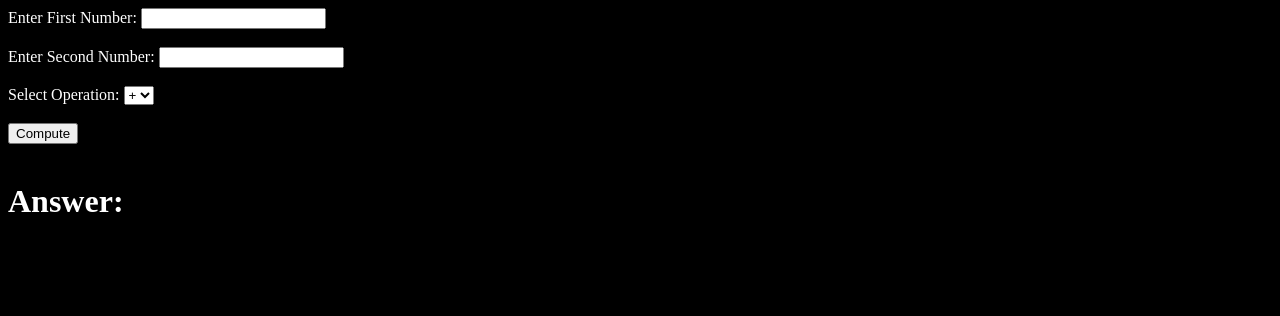
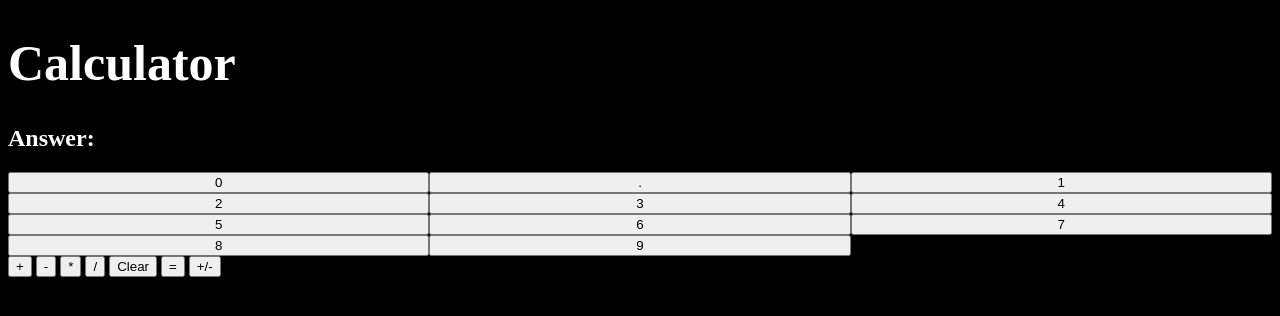
Before and after one commit to Scarletbobcat/JavaScript-Calculator, a plain HTML site: page index.html in a window 1280 px wide. Drawn offline with Linux system fonts and the light colour scheme.

Commit message:
changes to make calculator look like a real one

```diff
--- a/index.html
+++ b/index.html
@@ -5,7 +5,37 @@
     <title>Calculator</title>
 </head>
 <body>
-    <form action="" method="get" id="form">
+    <h1>Calculator</h1>
+    <div class="calculator">
+        <div class="answer">
+            <h2 id="answer">Answer: </h1>
+        </div>
+        <div class="inputs">
+            <div class="numbers">
+                <button>0</button>
+                <button>.</button>
+                <button>1</button>
+                <button>2</button>
+                <button>3</button>
+                <button>4</button>
+                <button>5</button>
+                <button>6</button>
+                <button>7</button>
+                <button>8</button>
+                <button>9</button>
+            </div>
+            <div class="operations">
+                <button>+</button>
+                <button>-</button>
+                <button>*</button>
+                <button>/</button>
+                <button>Clear</button>
+                <button>=</button>
+                <button>+/-</button>
+            </div>
+        </div>
+    </div>
+    <!-- <form action="" method="get" id="form">
         <label for="first_num">Enter First Number: </label>
         <input type="text" id="first_num" name = "first_num"><br><br>
         <label for="first_num">Enter Second Number: </label>
@@ -18,8 +48,7 @@
             <option value="*">*</option>
         </select> <br> <br>
         <input type="submit" id="compute" value="Compute"></input><br><br>
-    </form>
-    <h1 id="answer">Answer: </h1>
+    </form> -->
     <script src="./calc.js"></script>
 </body>
 </html>
--- a/styles.css
+++ b/styles.css
@@ -2,3 +2,12 @@ body {
     background-color: black;
     color: white;
 }
+
+h1 {
+    font-size: 50px;
+}
+
+.numbers {
+    display: grid;
+    grid-template-columns: 1fr 1fr 1fr;
+}
```
